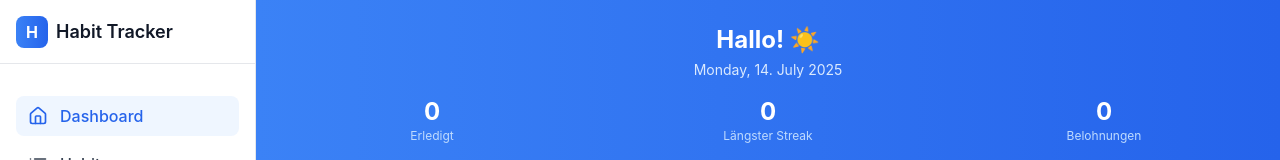
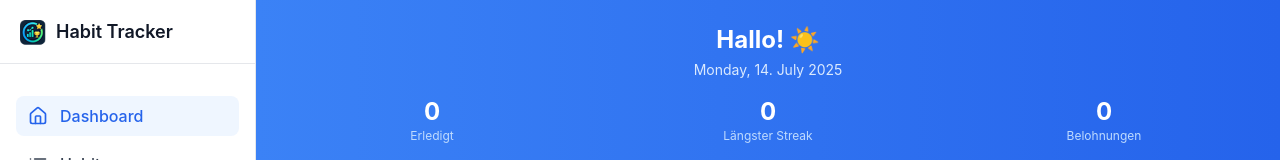
Before and after one commit to bermeb/habit-streak-rewards, a React (Vite) app: page / in a window 1280 px wide. Shown: the top 160 px of the page. Built offline with nearby package versions, Linux system fonts and the light colour scheme.

Commit message:
adjust sidebar to use app icon

```diff
--- a/src/App.tsx
+++ b/src/App.tsx
@@ -196,9 +196,11 @@ function App() {
           <div className={`${sidebarOpen ? 'translate-x-0' : '-translate-x-full'} fixed inset-y-0 left-0 z-50 w-64 bg-white dark:bg-gray-800 border-r border-gray-200 dark:border-gray-700 transition-transform duration-300 ease-in-out lg:translate-x-0 lg:static lg:inset-0`}>
           <div className="flex items-center justify-between h-16 px-4 border-b border-gray-200 dark:border-gray-700">
             <div className="flex items-center gap-2">
-              <div className="w-8 h-8 bg-gradient-to-r from-primary-500 to-primary-600 rounded-lg flex items-center justify-center">
-                <span className="text-white font-bold">H</span>
-              </div>
+              <img
+                src="/icon-48x48.png"
+                alt="Habit Tracker"
+                className="w-8 h-8 rounded-lg"
+              />
               <span className="text-lg font-semibold text-gray-900 dark:text-gray-100">
                 Habit Tracker
               </span>
```
